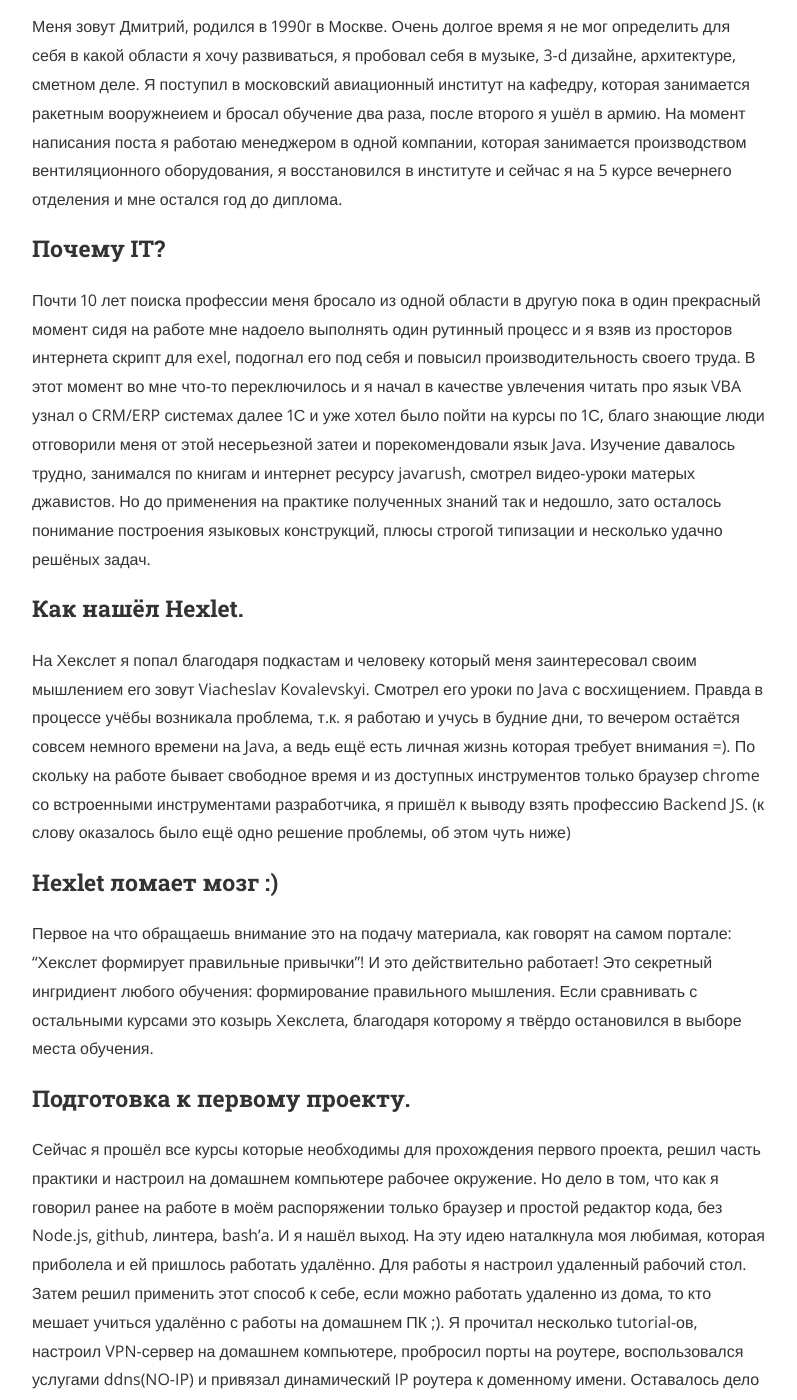
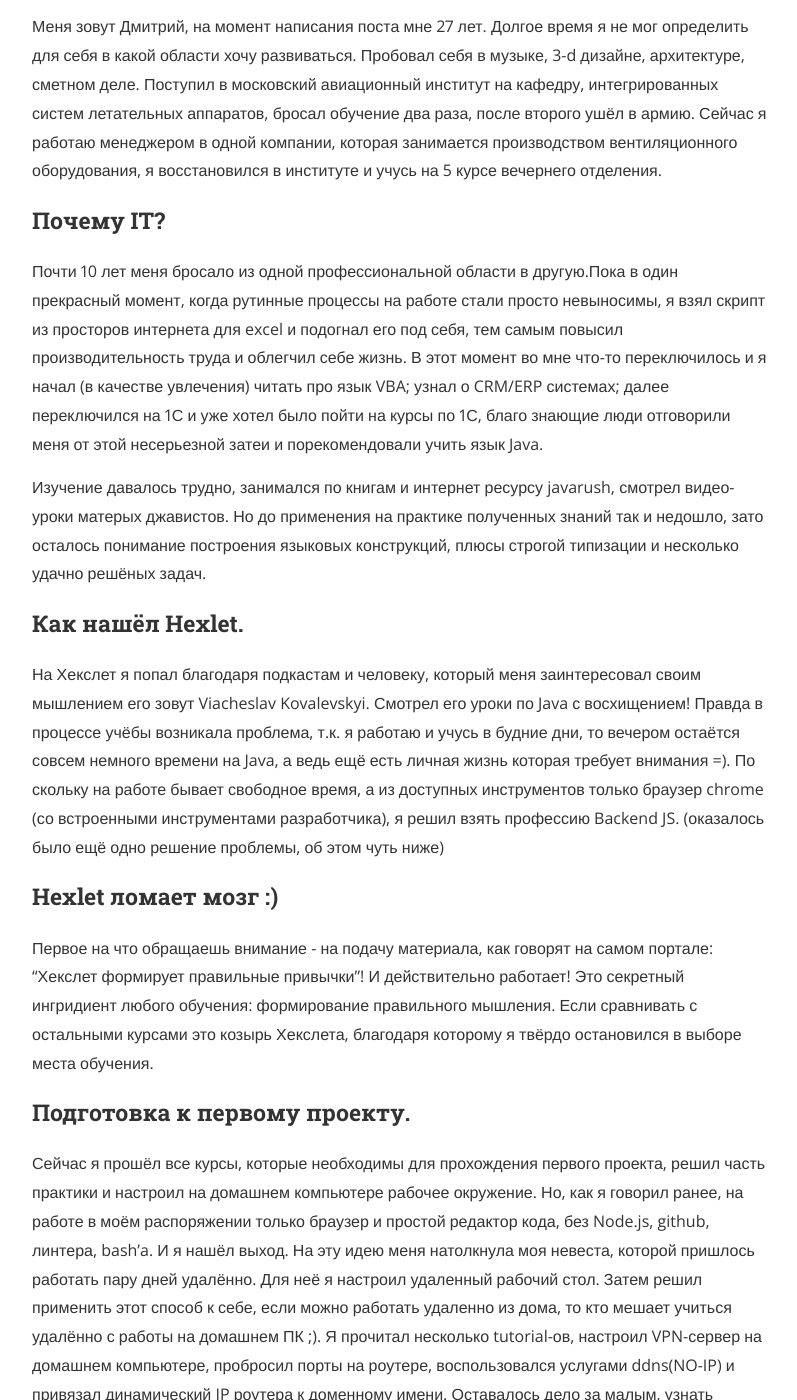
Before and after one commit to KyznecSPM/KyznecSPM.github.io, a Jekyll site: the page built from _posts/2018-03-23-welcome.markdown, in a window 1280 px wide and 1400 px high, scrolled down 731 px. Shown: the whole window, without its empty margins (240-1037 px from the left). Built offline with Jekyll 4.4.1, drawn with Linux system fonts in a browser that asks for light colours; nearby versions of some CDN libraries; some of the changed text lies outside the part shown.

Commit message:
Fix adress instagram, Fix post

```diff
--- a/_config.yml
+++ b/_config.yml
@@ -115,7 +115,7 @@ social:
   - name: Instagram
     icon: instagram
     username: di.eme
-    url: https://www.insagram.com/di.eme/
+    url: https://www.instagram.com/di.eme/
     desc: Follow me on Instagram
     share: false
 
--- a/_posts/2018-03-23-welcome.markdown
+++ b/_posts/2018-03-23-welcome.markdown
@@ -8,24 +8,26 @@ tags:	hello_IT_world!
 cover:  "/assets/instacode.png"
 ---
 
-Большое спасибо образовательному порталу [Hexlet](https://ru.hexlet.io/), автору Ben Centra у которого я позаимствовал [данный пакет с темой](http://jekyllthemes.org/themes/centrarium/), и всем разработчикам на плечах которых стоит этот удивительный мир IT-технологий!
+Большое спасибо образовательному порталу [Hexlet](https://ru.hexlet.io/), автору Ben Centra (у которого я позаимствовал [данный пакет с темой](http://jekyllthemes.org/themes/centrarium/)), и всем разработчикам на плечах которых стоит этот удивительный мир IT-технологий!
 
 ## Коротко о себе
 
-Меня зовут Дмитрий, родился в 1990г в Москве. Очень долгое время я не мог определить для себя в какой области я хочу развиваться, я пробовал себя в музыке, 3-d дизайне, архитектуре, сметном деле. Я поступил в московский авиационный институт на кафедру, которая занимается ракетным вооружнеием и бросал обучение два раза, после второго я ушёл в армию. На момент написания поста я работаю менеджером в одной компании, которая занимается производством вентиляционного оборудования, я восстановился в институте и сейчас я на 5 курсе вечернего отделения и мне остался год до диплома.
+Меня зовут Дмитрий, на момент написания поста мне 27 лет. Долгое время я не мог определить для себя в какой области хочу развиваться. Пробовал себя в музыке, 3-d дизайне, архитектуре, сметном деле. Поступил в московский авиационный институт на кафедру, интегрированных систем летательных аппаратов, бросал обучение два раза, после второго ушёл в армию. Сейчас я работаю менеджером в одной компании, которая занимается производством вентиляционного оборудования, я восстановился в институте и учусь на 5 курсе вечернего отделения.
 
 ### Почему IT?
 
-Почти 10 лет поиска профессии меня бросало из одной области в другую пока в один прекрасный момент сидя на работе мне надоело выполнять один рутинный процесс и я взяв из просторов интернета скрипт для exel, подогнал его под себя и повысил производительность своего труда. В этот момент во мне что-то переключилось и я начал в качестве увлечения читать про язык VBA узнал о CRM/ERP системах далее 1С и уже хотел было пойти на курсы по 1С, благо знающие люди отговорили меня от этой несерьезной затеи и порекомендовали язык Java. Изучение давалось трудно, занимался по книгам и интернет ресурсу javarush, смотрел видео-уроки матерых джавистов. Но до применения на практике полученных знаний так и недошло, зато осталось понимание построения языковых конструкций, плюсы строгой типизации и несколько удачно решёных задач.
+Почти 10 лет меня бросало из одной профессиональной области в другую.Пока в один прекрасный момент, когда рутинные процессы на работе стали просто невыносимы, я взял скрипт из просторов интернета для excel и подогнал его под себя, тем самым повысил производительность труда и облегчил себе жизнь. В этот момент во мне что-то переключилось и я начал (в качестве увлечения) читать про язык VBA; узнал о CRM/ERP системах; далее переключился на 1С и уже хотел было пойти на курсы по 1С, благо знающие люди отговорили меня от этой несерьезной затеи и порекомендовали учить язык Java.
+
+Изучение давалось трудно, занимался по книгам и интернет ресурсу javarush, смотрел видео-уроки матерых джавистов. Но до применения на практике полученных знаний так и недошло, зато осталось понимание построения языковых конструкций, плюсы строгой типизации и несколько удачно решёных задач.
 
 ### Как нашёл Hexlet.
 
-На Хекслет я попал благодаря подкастам и человеку который меня заинтересовал своим мышлением его зовут Viacheslav Kovalevskyi. Смотрел его уроки по Java с восхищением. Правда в процессе учёбы возникала проблема, т.к. я работаю и учусь в будние дни, то вечером остаётся совсем немного времени на Java, а ведь ещё есть личная жизнь которая требует внимания =). По скольку на работе бывает свободное время и из доступных инструментов только браузер chrome со встроенными инструментами разработчика, я пришёл к выводу взять профессию Backend JS. (к слову оказалось было ещё одно решение проблемы, об этом чуть ниже)
+На Хекслет я попал благодаря подкастам и человеку, который меня заинтересовал своим мышлением его зовут Viacheslav Kovalevskyi. Смотрел его уроки по Java с восхищением! Правда в процессе учёбы возникала проблема, т.к. я работаю и учусь в будние дни, то вечером остаётся совсем немного времени на Java, а ведь ещё есть личная жизнь которая требует внимания =). По скольку на работе бывает свободное время, а из доступных инструментов только браузер chrome (со встроенными инструментами разработчика), я решил взять профессию Backend JS. (оказалось было ещё одно решение проблемы, об этом чуть ниже)
 
 ### Hexlet ломает мозг :)
 
-Первое на что обращаешь внимание это на подачу материала, как говорят на самом портале: "Хекслет формирует правильные привычки"! И это действительно работает! Это секретный ингридиент любого обучения: формирование правильного мышления. Если сравнивать с остальными курсами это козырь Хекслета, благодаря которому я твёрдо остановился в выборе места обучения.
+Первое на что обращаешь внимание - на подачу материала, как говорят на самом портале: "Хекслет формирует правильные привычки"! И действительно работает! Это секретный ингридиент любого обучения: формирование правильного мышления. Если сравнивать с остальными курсами это козырь Хекслета, благодаря которому я твёрдо остановился в выборе места обучения.
 
 ### Подготовка к первому проекту.
 
-Сейчас я прошёл все курсы которые необходимы для прохождения первого проекта, решил часть практики и настроил на домашнем компьютере рабочее окружение. Но дело в том, что как я говорил ранее на работе в моём распоряжении только браузер и простой редактор кода, без Node.js, github, линтера, bash'a. И я нашёл выход. На эту идею наталкнула моя любимая, которая приболела и ей пришлось работать удалённо. Для работы я настроил удаленный рабочий стол. Затем решил применить этот способ к себе, если можно работать удаленно из дома, то кто мешает учиться удалённо с работы на домашнем ПК ;). Я прочитал несколько tutorial-ов, настроил VPN-сервер на домашнем компьютере, пробросил порты на роутере, воспользовался услугами ddns(NO-IP) и привязал динамический IP роутера к доменному имени. Оставалось дело за малым, узнать получится ли зайти с рабочего места и да))) Данный текст был написан и залит на гит при помощи удалёнки. И теперь я спокойно могу заниматься на Hexlet испульзуя все инструменты.
+Сейчас я прошёл все курсы, которые необходимы для прохождения первого проекта, решил часть практики и настроил на домашнем компьютере рабочее окружение. Но, как я говорил ранее, на работе в моём распоряжении только браузер и простой редактор кода, без Node.js, github, линтера, bash'a. И я нашёл выход. На эту идею меня натолкнула моя невеста, которой пришлось работать пару дней удалённо. Для неё я настроил удаленный рабочий стол. Затем решил применить этот способ к себе, если можно работать удаленно из дома, то кто мешает учиться удалённо с работы на домашнем ПК ;). Я прочитал несколько tutorial-ов, настроил VPN-сервер на домашнем компьютере, пробросил порты на роутере, воспользовался услугами ddns(NO-IP) и привязал динамический IP роутера к доменному имени. Оставалось дело за малым, узнать получится ли зайти с рабочего места и... да!))) Данный текст был написан и залит на гит при помощи удалёнки. Теперь я спокойно могу заниматься на Hexlet испульзуя все инструменты.
```
